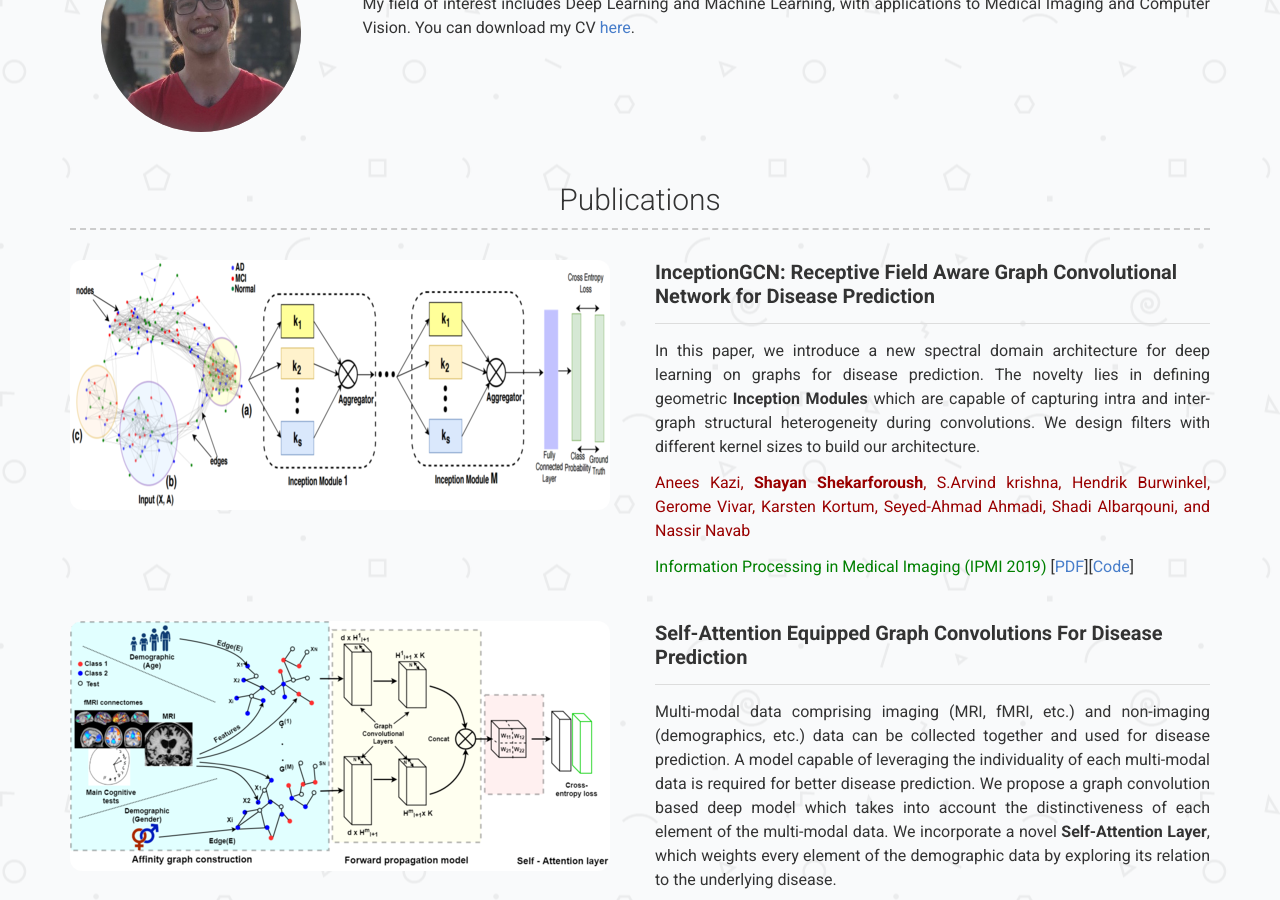
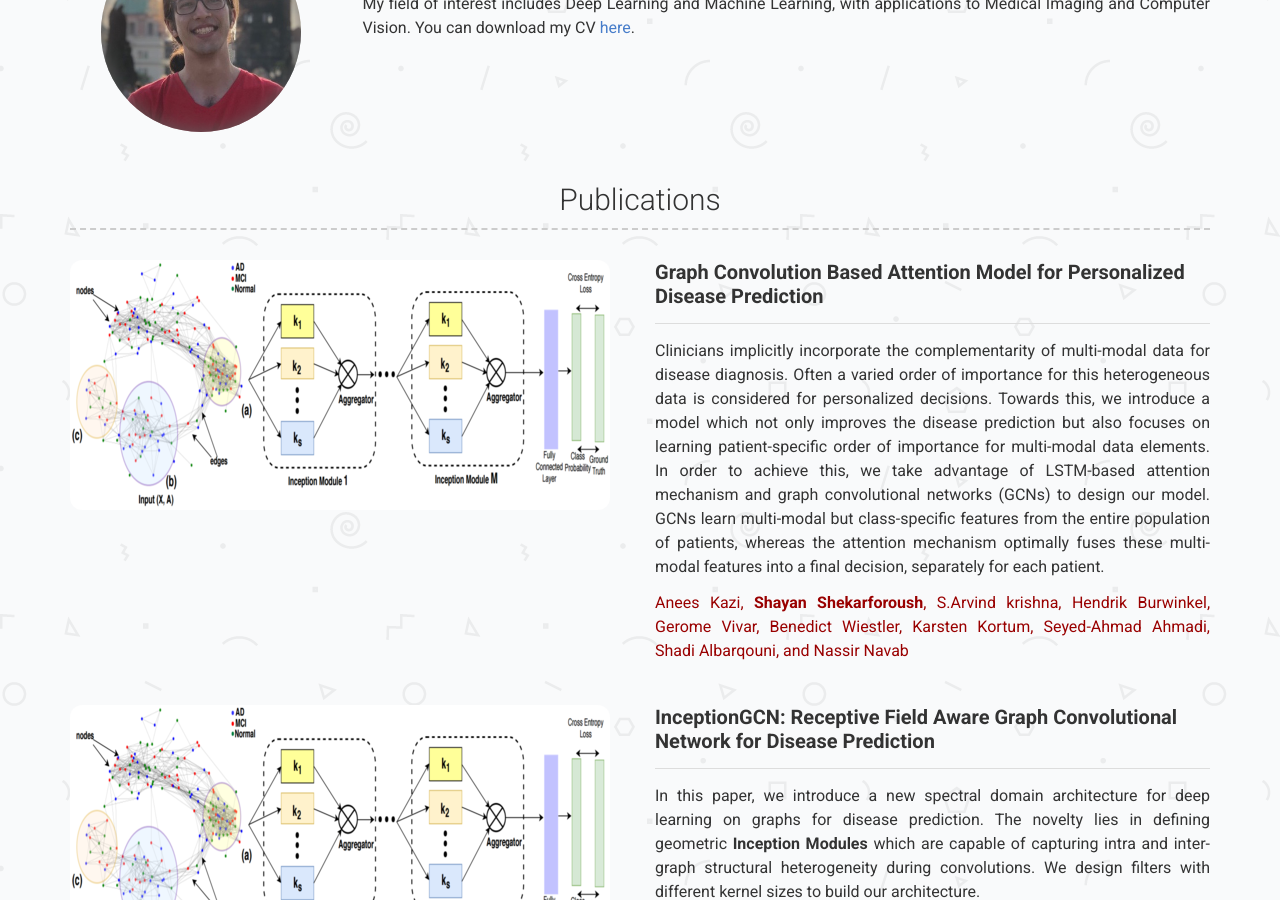
Before and after one commit to shekshaa/shekshaa.github.io, a Jekyll site: the page built from index.md, in a window 1280 px wide and 900 px high, scrolled down 357 px. Built offline with Jekyll 4.4.1, drawn with Linux system fonts in a browser that asks for light colours; a style sheet for code colours, icons or effects is not loaded.

Commit message:
Update projects.yml

```diff
--- a/_data/projects.yml
+++ b/_data/projects.yml
@@ -1,3 +1,21 @@
+- name: GCN with Personalized Attention
+  image: images/Inception_method.png
+  description: |
+    ## **Graph Convolution Based Attention Model for Personalized Disease Prediction**
+
+    ---
+
+    Clinicians implicitly incorporate the complementarity of multi-modal data for disease diagnosis.
+    Often a varied order of importance for this heterogeneous data is considered for personalized decisions.
+    Towards this, we introduce a model which not only improves the disease prediction but also focuses on
+    learning patient-specific order of importance for multi-modal data elements.
+    In order to achieve this, we take advantage of LSTM-based attention mechanism and graph convolutional networks (GCNs)
+    to design our model. GCNs learn multi-modal but class-specific features from the entire population of patients,
+    whereas the attention mechanism optimally fuses these multi-modal features into a final decision, separately for each patient.
+
+    <span style="color:#900"> Anees Kazi, **Shayan Shekarforoush**, S.Arvind krishna, Hendrik Burwinkel, Gerome Vivar, Benedict Wiestler, Karsten Kortum,
+    Seyed-Ahmad Ahmadi, Shadi Albarqouni, and Nassir Navab </span>
+
 - name: InceptionGCN
   image: images/Inception_method.png
   description: | # this will include new lines to allow paragraphs
```
